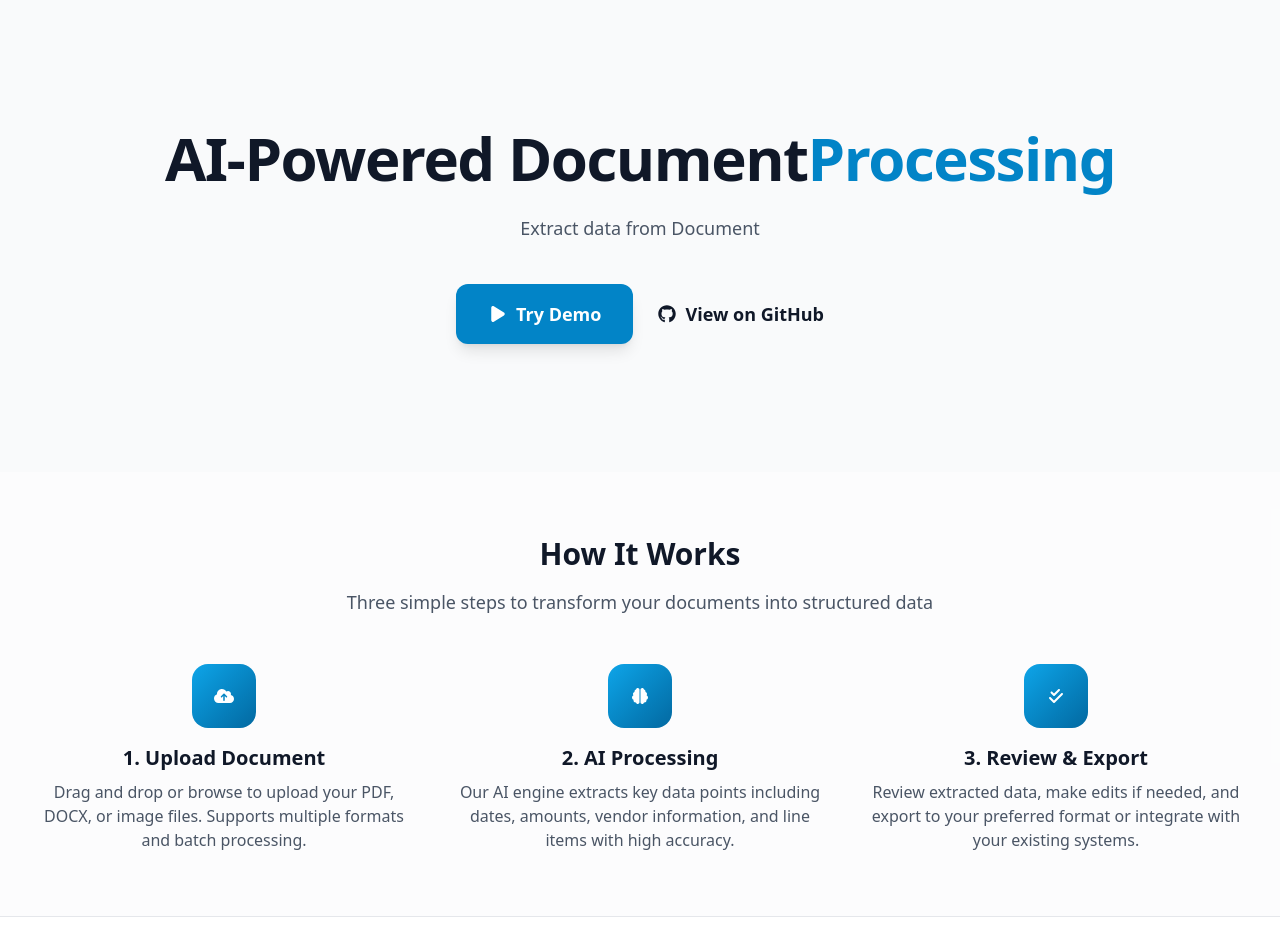
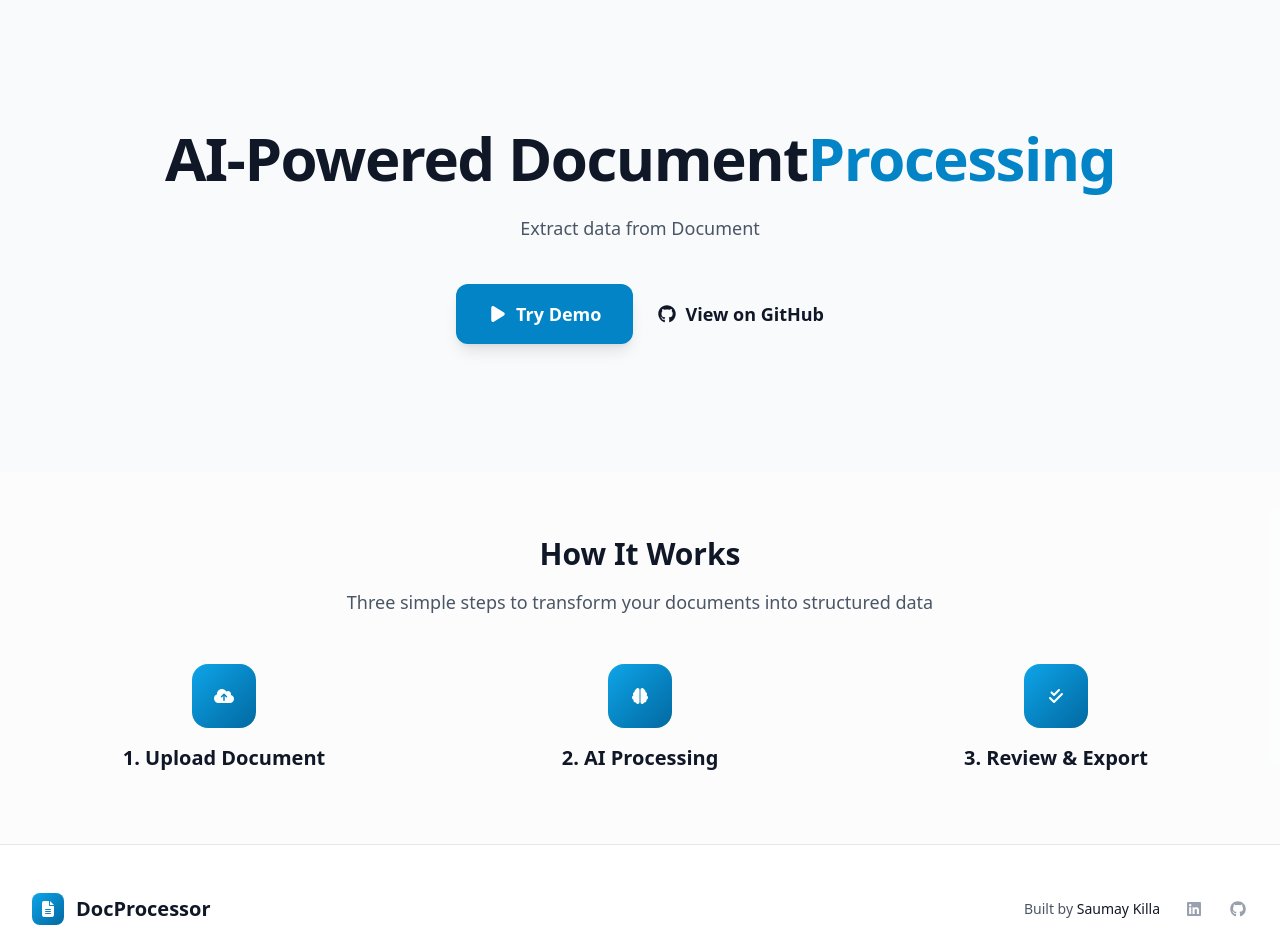
Before and after one commit to saumaykilla/frontend-segment-ai, a Next.js app: page / in a window 1280 px wide. Shown: the top 952 px of the page. Built offline with nearby package versions, Linux system fonts and the light colour scheme.

Commit message:
build fixes

```diff
--- a/src/app/page.tsx
+++ b/src/app/page.tsx
@@ -118,27 +118,6 @@ export default function Home() {
                   Upload
                   Document
                 </h3>
-                <p className="text-gray-600">
-                  Drag
-                  and
-                  drop
-                  or
-                  browse
-                  to
-                  upload
-                  your
-                  PDF,
-                  DOCX,
-                  or
-                  image
-                  files.
-                  Supports
-                  multiple
-                  formats
-                  and
-                  batch
-                  processing.
-                </p>
               </div>
 
               <div
@@ -158,26 +137,6 @@ export default function Home() {
                   AI
                   Processing
                 </h3>
-                <p className="text-gray-600">
-                  Our
-                  AI
-                  engine
-                  extracts
-                  key
-                  data
-                  points
-                  including
-                  dates,
-                  amounts,
-                  vendor
-                  information,
-                  and
-                  line
-                  items
-                  with
-                  high
-                  accuracy.
-                </p>
               </div>
 
               <div
@@ -198,27 +157,6 @@ export default function Home() {
                   &
                   Export
                 </h3>
-                <p className="text-gray-600">
-                  Review
-                  extracted
-                  data,
-                  make
-                  edits
-                  if
-                  needed,
-                  and
-                  export
-                  to
-                  your
-                  preferred
-                  format
-                  or
-                  integrate
-                  with
-                  your
-                  existing
-                  systems.
-                </p>
               </div>
             </div>
           </div>
--- a/src/app/uploadFile/page.tsx
+++ b/src/app/uploadFile/page.tsx
@@ -37,7 +37,7 @@ const UploadFile =
       useState<boolean>(
         false
       );
-
+    /* eslint-disable @typescript-eslint/no-explicit-any */
     const [
       data,
       setData,
@@ -51,6 +51,7 @@ const UploadFile =
       >(
         []
       );
+    /* eslint-enable @typescript-eslint/no-explicit-any */
     const handleFileUpload =
       async (
         e: React.ChangeEvent<HTMLInputElement>
@@ -334,6 +335,8 @@ const UploadFile =
       match();
     }, [
       tabs,
+      data,
+      matchRecords,
     ]);
 
     return (
```
